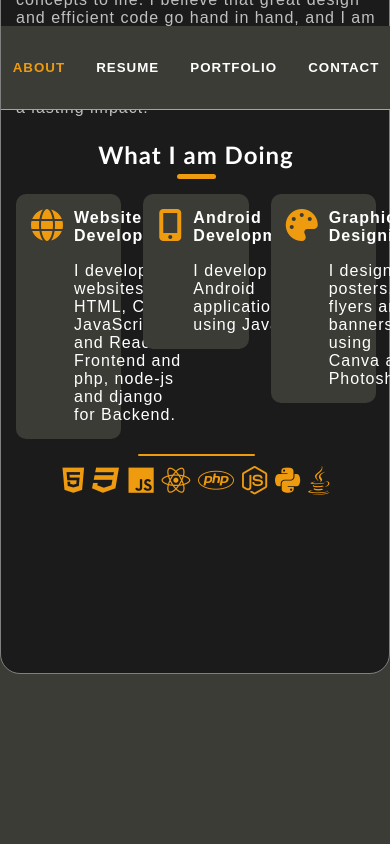
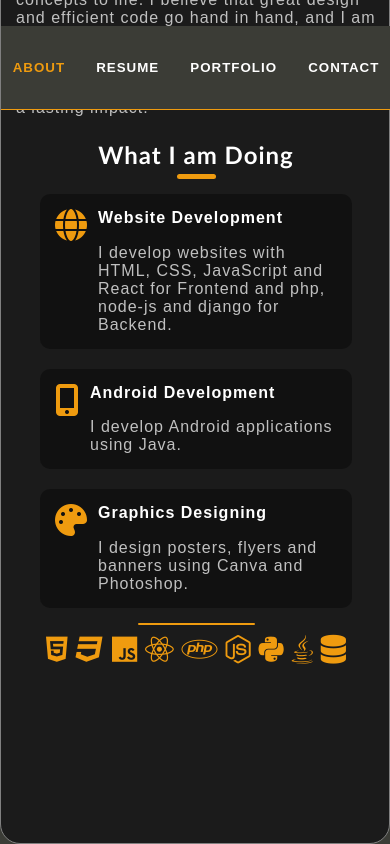
Before and after one commit to NEVILLEKHABUCHI/Portfolio, a React (Create React App) app: page / in a window 390 px wide. Shown: the part 734-1578 px from the top of the page. Before the commit the page ends 1408 px from the top, so only its background shows below. Built offline with nearby package versions, Linux system fonts and the light colour scheme.

Commit message:
New Change

```diff
--- a/src/About.js
+++ b/src/About.js
@@ -62,6 +62,7 @@ function About() {
                 <i class="fa-brands fa-node-js"></i>
                 <i class="fa-brands fa-python"></i>
                 <i class="fa-brands fa-java"></i>
+                <i class="fa-solid fa-database"></i>
             </div>
         </div>
     )
--- a/src/App.css
+++ b/src/App.css
@@ -214,7 +214,7 @@
   gap: 10px;
   padding: 15px;
   border-radius: 10px;
-  background-color: #3B3C36;
+  background-color: #111111;
   letter-spacing: 1px;
 }
 .appContainer .containerRight .contentSection .aboutContainer .expertise .specialty i {
@@ -223,6 +223,7 @@
 }
 .appContainer .containerRight .contentSection .aboutContainer .expertise .specialty div p {
   margin-top: 2vh;
+  color: #C0C0C0;
 }
 .appContainer .containerRight .contentSection .aboutContainer #divider {
   display: flex;
--- a/src/Mediaqueries.css
+++ b/src/Mediaqueries.css
@@ -91,4 +91,10 @@
     .appContainer .containerRight .contentSection .contactContainer #underline span {
         width: 10vw;
     }
+    .appContainer .containerRight .contentSection .aboutContainer .expertise {
+        justify-content: center;
+    }
+    .appContainer .containerRight .contentSection .aboutContainer .expertise .specialty {
+        width: 80vw;
+    }
 }
```
